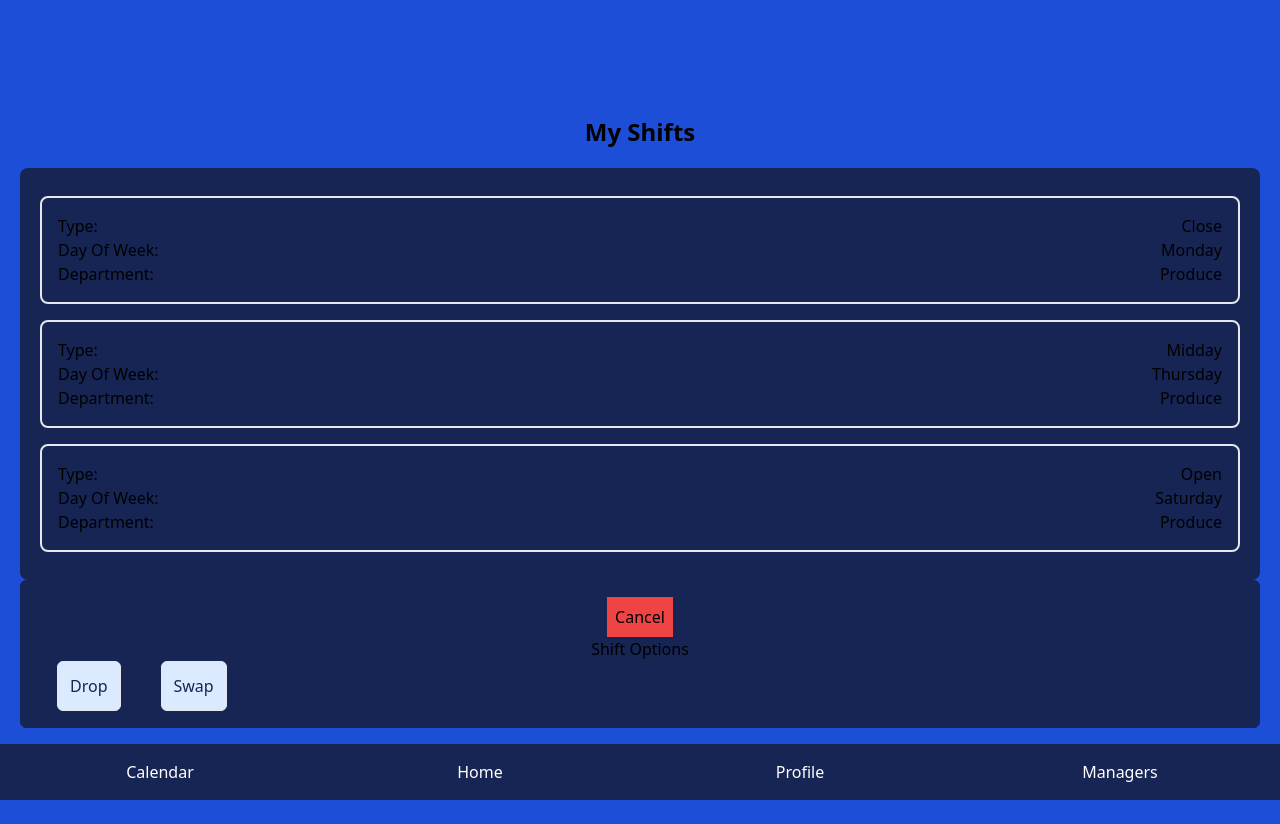
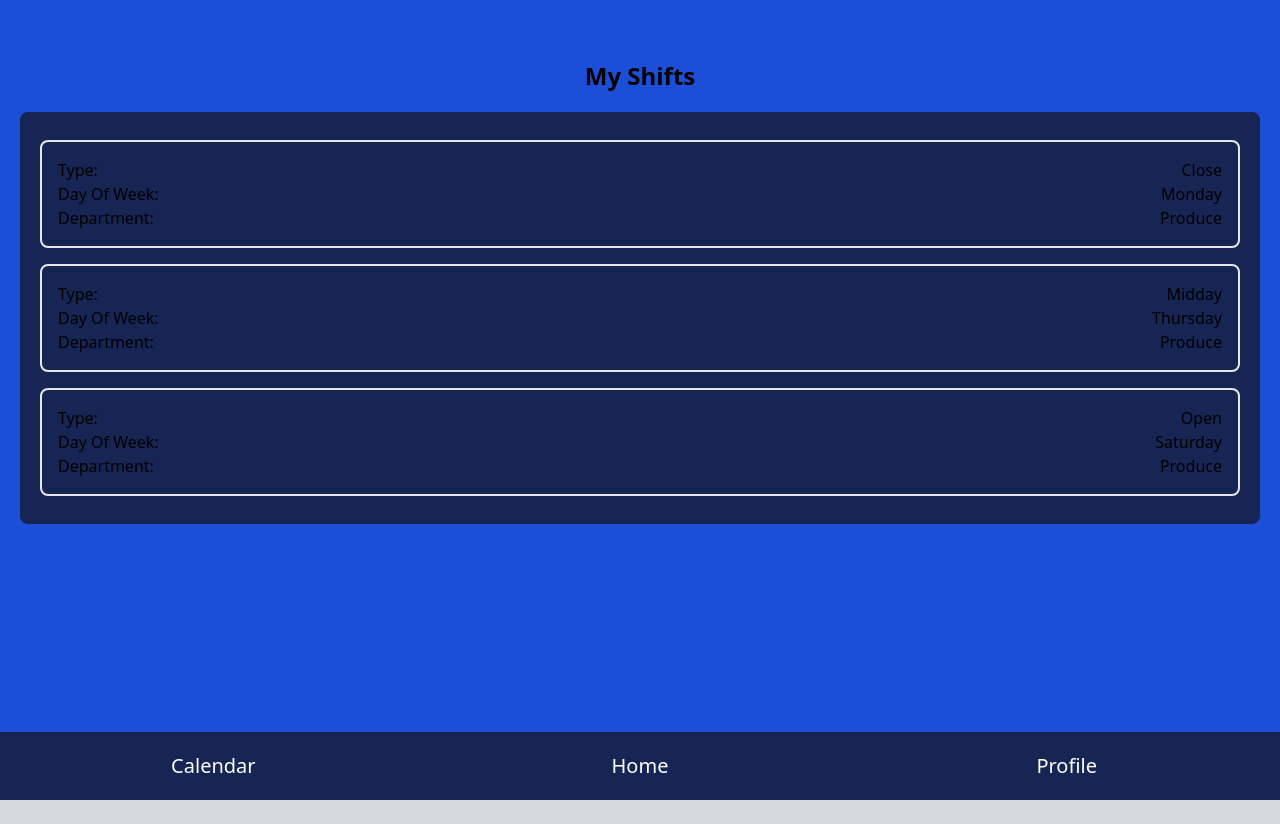
Before and after one commit to RCC-STUDIO/jawn-timetracker, a Next.js app: page / in a window 1280 px wide. After the commit the page ends 800 px from the top, so only its background shows below. Built offline with nearby package versions, Linux system fonts and the light colour scheme.

Commit message:
Updates to the Front-End
The Good:
- Modal Created
- Manager link moved to top & can be hide-able
- Modal can be hidden and opened

The Bad:
- Modal behavior isn't acting as it should (opens at the bottom)
- Overflow on shift scroll isn't working

```diff
--- a/app/calendar/page.tsx
+++ b/app/calendar/page.tsx
@@ -19,7 +19,7 @@ const CalendarPage = () => {
             <tbody>
               <tr>
                 {week.map((day, index) => (
-                  <td key={index} className="border font-bold text-center border-white text-xs p-3">
+                  <td key={index} className="border font-bold text-center border-white text-xs p-3 px-11">
                     <p>{day}</p>
                   </td>
                 ))}
--- a/app/layout.tsx
+++ b/app/layout.tsx
@@ -2,6 +2,7 @@ import type { Metadata } from 'next'
 import { Inter } from 'next/font/google'
 import './globals.css'
 import NavBar from '@/components/NavBar'
+import ManagerLink from '@/components/ManagerLink'
 const inter = Inter({ subsets: ['latin'] })
 
 export const metadata: Metadata = {
@@ -18,8 +19,9 @@ export default function RootLayout({
     <html lang="en">
       <body className="flex flex-col min-h-screen">
         <div className='flex-grow flex flex-col bg-blue-700'>
+          <ManagerLink/>
           {children}
-          <NavBar />
+          <NavBar/>
         </div>
       </body>
     </html>
--- a/app/management/page.tsx
+++ b/app/management/page.tsx
@@ -4,17 +4,12 @@ import ChangeEvent from "react";
 import { useState } from "react";
 
 const fakeDropsRequests = [
-  ["Matthew", "March 30th", "Close"],
-  ["Gabriel", "April 1st", "Open"],
-  // ["Ben", "April 2nd", "Midday"],
 ];
 
-const fakeSwapRequest = [
-  "Cyril",
-  "Ryan",
-  "April 1st",
-  "April 2nd",
-];
+const fakeSwapRequest = ["Cyril", "Ryan", "April 1st", "April 2nd"];
+
+const requestStyles =
+  "flex flex-col items-center bg-blue-950 overflow-y-auto  m-4 rounded-md p-4 h-50";
 
 export default function App() {
   const fileHandler = (event: React.ChangeEvent<HTMLInputElement>) => {
@@ -30,8 +25,8 @@ export default function App() {
           <input type="file" className="" accept="csv"></input>
         </form>
       </div>
-
-      <div className="flex flex-col items-center bg-blue-950 overflow-y-auto rounded-md p-2 h-50">
+      <div className="flex flex-row overflow-x-scroll">
+        <div className={requestStyles}>
           <h2 className="">Drop Requests</h2>
           <div className="">
             {fakeDropsRequests.map((index, key) => (
@@ -54,9 +49,13 @@ export default function App() {
             ))}
           </div>
         </div>
-
+        <div className={requestStyles}>
           <h2>Swap Requests</h2>
-      <div></div>
+          <div>
+            <p className="text-center">No requests currently listed</p>
+          </div>
+        </div>
+      </div>
     </main>
   );
 }
--- a/app/modals/ShiftRequest.tsx
+++ b/app/modals/ShiftRequest.tsx
@@ -1,22 +1,19 @@
-'use client'
+'use client';
 
-import React from "react"
+import React from 'react';
 
-const buttonStyle = "bg-blue-100 text-blue-950 border rounded-md hover:bg-blue-950 hover:text-blue-100 p-3 mx-5"
+const buttonStyle = 'bg-blue-100 text-blue-950 border rounded-md hover:bg-blue-950 hover:text-blue-100 p-3 mx-5 w-1/2';
 
-export default function ShiftRequest() {
-    return (
-        <div className="flex flex-col bg-blue-950 p-4 border border-blue-950 rounded-md w-full items-center">
-            <button className="bg-red-500 p-2 justify-end">Cancel</button>
-            <h2 className="">Shift Options</h2>
-            <div className="flex flex-row w-full">
-                <button className={buttonStyle}>
-                    Drop
-                </button>
-                <button className={buttonStyle}>
-                    Swap
-                </button>
-            </div>
-        </div>
-    )
-}
+const ShiftRequest = () => {
+  return (
+    <div className="modal-overlay flex flex-col bg-blue-950 items-center">
+      <h2 className="p-3 text-lg font-bold">Shift Options</h2>
+      <div className="flex flex-row justify-center w-full">
+        <button className={buttonStyle}>Drop</button>
+        <button className={buttonStyle}>Swap</button>
+      </div>
+    </div>
+  );
+};
+
+export default ShiftRequest;
--- a/app/page.tsx
+++ b/app/page.tsx
@@ -1,6 +1,10 @@
+'use client'
 import NavBar from "@/components/NavBar"
 import ShiftRequest from './modals/ShiftRequest';
+import { useState } from "react";
+
 export default function Home() {
+    const [modalState, setModalState] = useState(false);
 
   const shiftStyle = "flex flex row justify-between";
   type Shift = {
@@ -28,14 +32,17 @@ export default function Home() {
       shiftType: "Open",
       dayOfWeek: "Saturday",
       department: "Produce"
-    }
-  ]
+    },
+  ];
+
+  // Now 'shifts' array contains 7 shifts for the "Produce" department
+
 
   return (
 
-    <main className="flex flex-col items-center justify-between py-24 px-5">
+    <main className="flex flex-col items-center justify-between py-10 px-5">
       <h1 className="p-5 font-bold text-2xl">My Shifts</h1>
-      <div className="flex flex-col items-center bg-blue-950 w-full p-5 rounded-lg">
+      <div onClick={() => setModalState(true)} className="flex flex-col items-center bg-blue-950 w-full p-5 rounded-lg">
         {shifts.map((shift) => (
           <div className="flex flex-row border-2 rounded-lg w-full text-left p-4 m-2 hover:bg-white hover:border-blue-950 hover:text-blue-950" key={shift.id}>
             <div className="flex flex-col w-full">
@@ -53,10 +60,18 @@ export default function Home() {
               </div>
             </div>
           </div>
+
         ))}
       </div>
 
-      <ShiftRequest/>
+      {modalState && (
+        <div className="modal-overlay flex flex-col bg-blue-950 p-4 border border-blue-950 rounded-md w-full items-center m-2">
+          <div className="flex justify-end w-full mb-2">
+            <button onClick={() => setModalState(false)} className="bg-red-500 p-2 border rounded-lg border-red-500">Cancel</button>
+          </div>
+        <ShiftRequest/>
+      </div> )
+      }
     </main>
   )
 }
--- a/app/profile/page.tsx
+++ b/app/profile/page.tsx
@@ -2,7 +2,7 @@ export default function App() {
     return (
               <main className="flex min-h-screen flex-col items-center justify-between p-5">
                 <div className="flex flex-col justify-center text-center p-7">
-                  <div className='flex flex-col rounded-md shadow-inner bg-slate-700 w-full'>
+                  <div className='flex flex-col rounded-md shadow-inner bg-blue-950 w-full'>
                   <h1 className="text-3xl py-5 font-semibold">Username</h1>
                     <div className="flex justify-center px-16">
                       <img className="rounded-full" src="images/profile_icon.jpg" alt="Image" width={450} height={450}/>
--- /dev/null
+++ b/components/ManagerLink.tsx
@@ -0,0 +1,15 @@
+import React from "react";
+
+export default function ManagerLink() {
+    const tempState = false;
+
+    return (
+        tempState && (
+            <div className="m-5">
+                <a href="/management"className="w-2/5 flex items-end justify-center border rounded-md text-xl border-blue-50 bg-blue-50 text-blue-950 p-5 px-2">
+                    Management
+                </a>
+            </div>
+        )
+    );
+}
--- a/components/NavBar.tsx
+++ b/components/NavBar.tsx
@@ -2,13 +2,13 @@
 import React from "react"
 
 //Styles Variables
-const buttonStyle = "bg-blue-950 hover:bg-blue-700 hover:text-blue-950 text-white py-4 px-1 w-full text-center"
+const buttonStyle = "bg-blue-950 hover:bg-blue-700 hover:text-blue-950 text-white p-5 w-full text-center"
 
 
 export default function NavBar() {
     return (
         <footer className="">
-            <div className="flex flex-row text-white absolute bottom-0 left-0 w-full">
+            <div className="flex flex-row text-xl text-white absolute bottom-0 left-0 w-full">
                 <div className={buttonStyle}>
                     <a href="/calendar">Calendar</a>
                 </div>
@@ -18,11 +18,6 @@ export default function NavBar() {
                 <div className={buttonStyle}>
                     <a href="/profile">Profile</a>
                 </div>
-
-                <div className={buttonStyle}>
-                    <a href="/management">Managers</a>
-                </div>
-
             </div>
         </footer>
     )
```
Lines whose indentation alone changed are shown as unchanged.
